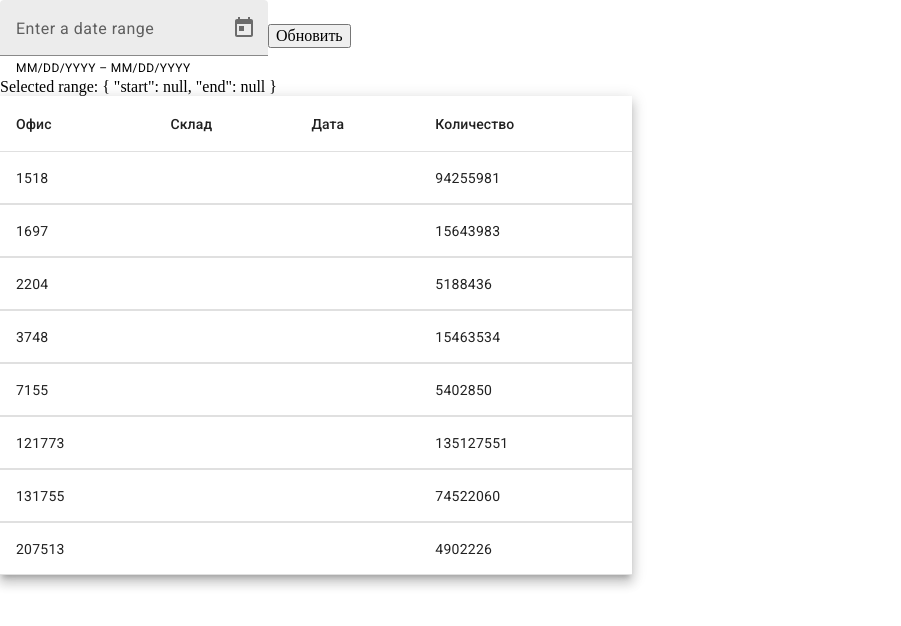
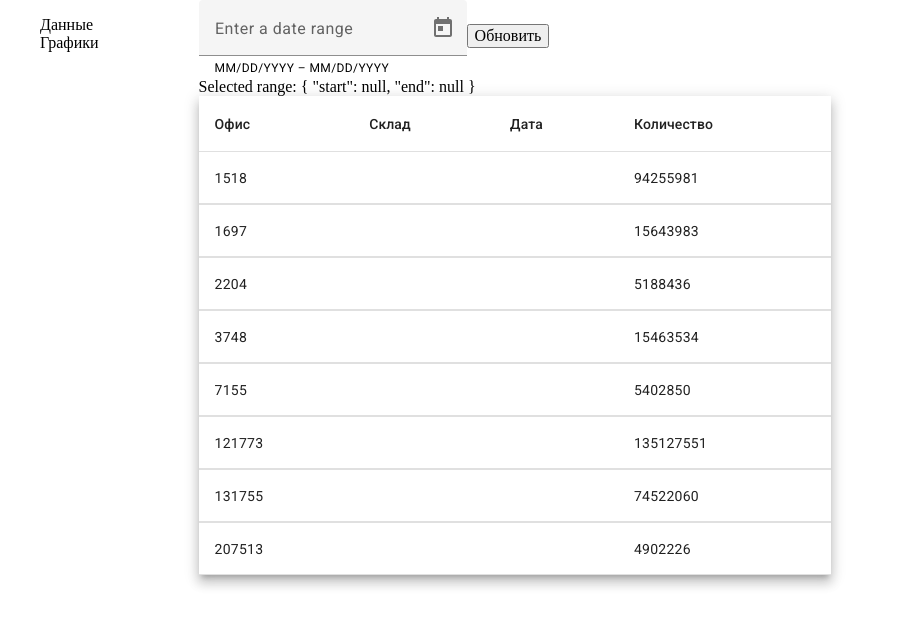
Before and after one commit to KemtaTam/angular-team-project, an Angular app: page /table in a window 1280 px wide. Shown: the top 626 px of the page, without its empty margins (0-901 px from the left). Built offline with nearby package versions, Linux system fonts and the light colour scheme; data requests are answered from the project's data file.

Commit message:
sidebar not ready

```diff
--- a/src/app/app.component.html
+++ b/src/app/app.component.html
@@ -1 +1,4 @@
-<router-outlet></router-outlet>
+<div class="wrap">
+	<app-sidebar></app-sidebar>
+	<router-outlet></router-outlet>
+</div>
--- a/src/app/app.component.scss
+++ b/src/app/app.component.scss
@@ -0,0 +1,4 @@
+.wrap{
+	display: flex;
+	gap: 50px;
+}
--- a/src/app/app.module.ts
+++ b/src/app/app.module.ts
@@ -1,4 +1,5 @@
-import { TableModule } from './table/table.module';
+import { SharedModule } from './shared/shared.module'
+import { TableModule } from './table/table.module'
 import { NgModule } from '@angular/core'
 import { BrowserModule } from '@angular/platform-browser'
 import { BrowserAnimationsModule } from '@angular/platform-browser/animations'
@@ -19,7 +20,8 @@ import { MatNativeDateModule } from '@angular/material/core'
 		HttpClientModule,
 		ChartsModule,
 		TableModule,
-		MatNativeDateModule
+		MatNativeDateModule,
+		SharedModule
 	]
 })
 export class AppModule {}
--- /dev/null
+++ b/src/app/shared/components/sidebar/sidebar.component.html
@@ -0,0 +1,8 @@
+<aside>
+	<nav>
+		<ul>
+			<li>Данные</li>
+			<li>Графики</li>
+		</ul>
+	</nav>
+</aside>
--- /dev/null
+++ b/src/app/shared/components/sidebar/sidebar.component.scss
@@ -0,0 +1,3 @@
+aside{
+
+}
```
Also changed, not shown: src/app/shared/components/sidebar/sidebar.component.ts (added, +10 -0 lines), src/app/shared/shared.module.ts (+4 -3 lines).
